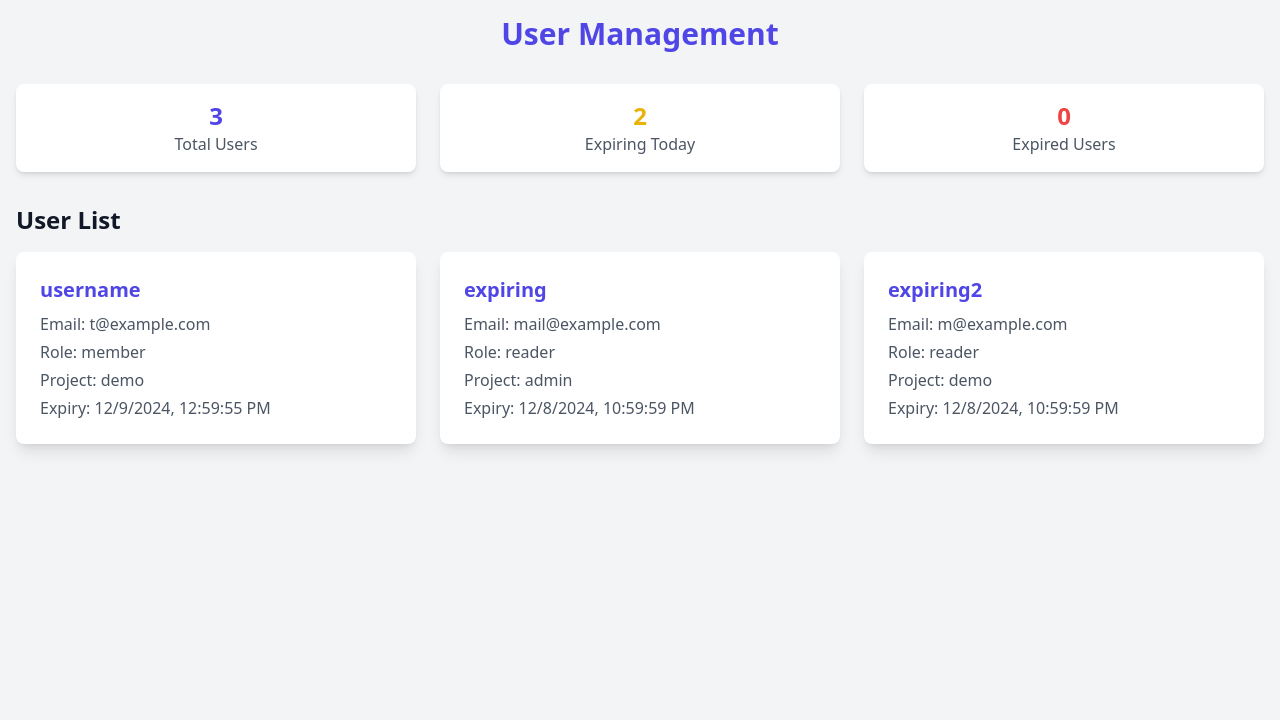
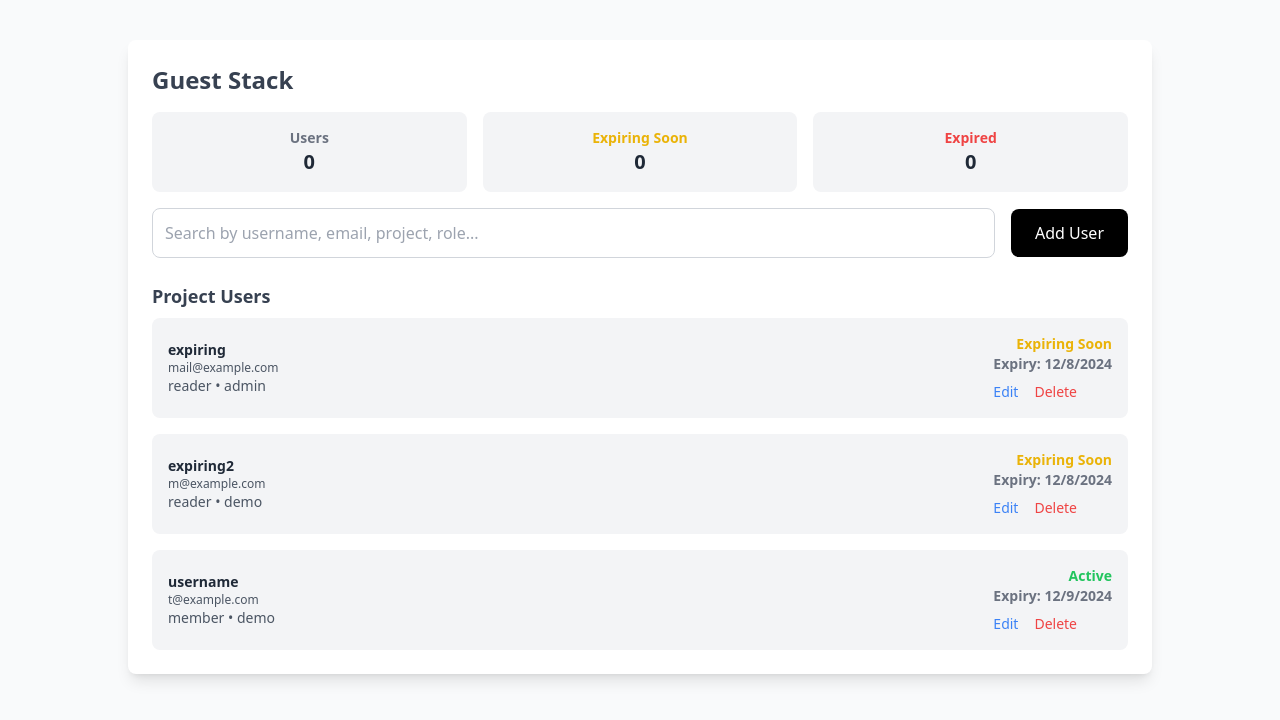
Before and after one commit to carmine-ambrosino/guest-stack, a Flask app: page / in a window 1280 px wide. Shown: the top 720 px of the page. Run offline with Flask 3, Linux system fonts and the light colour scheme; data comes from the database, SQL or seed files in the repository; both versions use the stored data as it was after the commit; parts of the project's set-up code (start-up, migrations or seed data) failed here and were passed over; some libraries are stand-ins or nearby versions.

Commit message:
Update frontend

```diff
--- /dev/null
+++ b/app/backend/static/js/script.js
@@ -0,0 +1,150 @@
+document.addEventListener("DOMContentLoaded", async () => {
+    const API_URL = "/api/v1/users";
+    const userList = document.getElementById("userList");
+    const searchInput = document.getElementById("searchInput");
+
+    let users = [];
+    let selectedUser = null;
+
+    const today = new Date();
+
+    // Funzione per determinare lo stato
+    const getStatus = (expiryDate) => {
+      if (expiryDate < today) return { label: "Expired", color: "text-red-500" };
+      if (expiryDate.toDateString() === today.toDateString())
+        return { label: "Expiring Soon", color: "text-yellow-500" };
+      return { label: "Active", color: "text-green-500" };
+    };
+
+    // Funzione per ordinare gli utenti
+    const sortUsers = (users) => {
+      return users.sort((a, b) => new Date(a.expiry_time) - new Date(b.expiry_time));
+    };
+
+    // Funzione per caricare e visualizzare gli utenti
+    const loadUsers = (filteredUsers) => {
+      userList.replaceChildren();
+
+      filteredUsers.forEach((user) => {
+        const expiryDate = new Date(user.expiry_time);
+        const status = getStatus(expiryDate);
+
+        const userItem = document.createElement("li");
+        userItem.className = "p-4 bg-gray-100 rounded-lg flex justify-between items-center";
+
+        const userInfo = document.createElement("div");
+        userInfo.className = "text-gray-800";
+
+        const userName = document.createElement("p");
+        userName.className = "text-sm font-bold";
+        userName.textContent = user.username;
+
+        const userEmail = document.createElement("p");
+        userEmail.className = "text-xs text-gray-600";
+        userEmail.textContent = user.email;
+
+        const userDetails = document.createElement("p");
+        userDetails.className = "text-sm text-gray-600";
+        userDetails.textContent = `${user.role} • ${user.project_name}`;
+
+        const userStatus = document.createElement("div");
+        userStatus.className = "text-right";
+
+        const statusText = document.createElement("p");
+        statusText.className = `text-sm font-bold ${status.color}`;
+        statusText.textContent = status.label;
+
+        const expiryInfo = document.createElement("p");
+        expiryInfo.className = "text-sm font-bold text-gray-500";
+        expiryInfo.textContent = `Expiry: ${expiryDate.toLocaleDateString()}`;
+
+        const actionButtons = document.createElement("div");
+        actionButtons.className = "mt-2 flex space-x-4";
+
+        const editButton = document.createElement("button");
+        editButton.className = "text-sm text-blue-500 hover:underline";
+        editButton.textContent = "Edit";
+        editButton.onclick = () => openModal("editModal", user);
+
+        const deleteButton = document.createElement("button");
+        deleteButton.className = "text-sm text-red-500 hover:underline";
+        deleteButton.textContent = "Delete";
+        deleteButton.onclick = () => {
+          selectedUser = user;
+          openModal("deleteModal");
+        };
+
+        actionButtons.append(editButton, deleteButton);
+        userStatus.append(statusText, expiryInfo, actionButtons);
+        userInfo.append(userName, userEmail, userDetails);
+        userItem.append(userInfo, userStatus);
+
+        userList.appendChild(userItem);
+      });
+    };
+
+    // Funzione per aprire un modale
+    const openModal = (modalId) => {
+      document.getElementById(modalId).classList.remove("hidden");
+    };
+
+    // Funzione per chiudere un modale
+    const closeModal = (modalId) => {
+      document.getElementById(modalId).classList.add("hidden");
+    };
+
+    // Gestore pulsanti Cancel
+    document.querySelectorAll(".cancel-modal").forEach((button) => {
+      button.addEventListener("click", () => {
+        closeModal("editModal");
+        closeModal("deleteModal");
+      });
+    });
+
+    // Chiudi modale con ESC
+    document.addEventListener("keydown", (e) => {
+      if (e.key === "Escape") {
+        closeModal("editModal");
+        closeModal("deleteModal");
+      }
+    });
+
+    // Effettua la richiesta DELETE
+    document.getElementById("confirmDeleteButton").onclick = async () => {
+      if (selectedUser) {
+        try {
+          await fetch(`${API_URL}/${selectedUser.openstack_user_id}`, {
+            method: "DELETE",
+          });
+          users = users.filter((user) => user.openstack_user_id !== selectedUser.openstack_user_id);
+          loadUsers(users);
+          closeModal("deleteModal");
+        } catch (error) {
+          console.error("Error deleting user:", error);
+        }
+      }
+    };
+
+    // Fetch utenti
+    try {
+      const response = await fetch(API_URL);
+      users = await response.json();
+      users = sortUsers(users);
+      loadUsers(users);
+
+      // Ricerca
+      searchInput.addEventListener("input", (e) => {
+        const query = e.target.value.toLowerCase();
+        const filteredUsers = users.filter(
+          (user) =>
+            user.username.toLowerCase().includes(query) ||
+            user.email.toLowerCase().includes(query) ||
+            user.project_name.toLowerCase().includes(query) ||
+            user.role.toLowerCase().includes(query)
+        );
+        loadUsers(filteredUsers);
+      });
+    } catch (error) {
+      console.error("Errore durante il caricamento degli utenti:", error);
+    }
+  });
--- a/app/backend/templates/index.html
+++ b/app/backend/templates/index.html
@@ -3,108 +3,76 @@
 <head>
   <meta charset="UTF-8">
   <meta name="viewport" content="width=device-width, initial-scale=1.0">
-  <title>User Management</title>
+  <title>Guest Stack</title>
   <script src="https://cdn.tailwindcss.com"></script>
+  <script defer src="/static/js/script.js"></script>
 </head>
-<body class="bg-gray-100 text-gray-900">
+<body class="bg-gray-50 font-sans">
+  <div class="max-w-5xl mx-auto mt-10 p-6 bg-white shadow-lg rounded-lg">
+    <h1 class="text-2xl font-bold text-gray-700 mb-4">Guest Stack</h1>
 
-  <div class="container mx-auto p-4">
-    <h1 class="text-3xl font-semibold text-center text-indigo-600 mb-8">User Management</h1>
-
-    <!-- Summary Section -->
-    <div class="grid grid-cols-1 sm:grid-cols-3 gap-6 text-center mb-8">
-      <div class="bg-white p-4 rounded-lg shadow-md">
-        <h2 id="total-users" class="text-2xl font-semibold text-indigo-600">0</h2>
-        <p class="text-gray-600">Total Users</p>
+    <!-- Statistiche -->
+    <div class="grid grid-cols-3 gap-4 mb-4">
+      <div class="text-center p-4 bg-gray-100 rounded-lg">
+        <p class="text-sm font-bold text-gray-500">Users</p>
+        <p id="totalUsersCount" class="text-xl font-bold text-gray-800">0</p>
       </div>
-      <div class="bg-white p-4 rounded-lg shadow-md">
-        <h2 id="expiring-users" class="text-2xl font-semibold text-yellow-500">0</h2>
-        <p class="text-gray-600">Expiring Today</p>
+      <div class="text-center p-4 bg-gray-100 rounded-lg">
+        <p class="text-sm font-bold text-yellow-500">Expiring Soon</p>
+        <p id="expiringSoonCount" class="text-xl font-bold text-gray-800">0</p>
       </div>
-      <div class="bg-white p-4 rounded-lg shadow-md">
-        <h2 id="expired-users" class="text-2xl font-semibold text-red-500">0</h2>
-        <p class="text-gray-600">Expired Users</p>
+      <div class="text-center p-4 bg-gray-100 rounded-lg">
+        <p class="text-sm font-bold text-red-500">Expired</p>
+        <p id="expiredCount" class="text-xl font-bold text-gray-800">0</p>
       </div>
     </div>
 
-    <!-- User List Section -->
-    <h3 class="text-2xl font-semibold mb-4">User List</h3>
-    <div id="user-list" class="grid grid-cols-1 sm:grid-cols-2 lg:grid-cols-3 gap-6">
-      <p class="text-center text-gray-600">Loading users...</p>
+    <!-- Barra di ricerca -->
+    <div class="flex justify-between items-center mb-6">
+      <input
+        type="text"
+        id="searchInput"
+        placeholder="Search by username, email, project, role..."
+        class="flex-grow p-3 border border-gray-300 rounded-lg focus:ring-2 focus:ring-gray-400 focus:outline-none"
+      />
+      <button
+        id="addUserButton"
+        class="ml-4 bg-black text-white py-3 px-6 rounded-lg"
+      >
+        Add User
+      </button>
+    </div>
+
+    <!-- Lista Utenti -->
+    <div>
+      <h2 class="text-lg font-bold text-gray-700 mb-2">Project Users</h2>
+      <ul id="userList" class="space-y-4">
+        <!-- Gli utenti saranno caricati dinamicamente -->
+      </ul>
     </div>
   </div>
 
-  <script>
-    document.addEventListener('DOMContentLoaded', async () => {
-      try {
-        const response = await fetch('/api/v1/users');
-        const users = await response.json();
+  <!-- Modale modifica -->
+  <div id="editModal" class="hidden fixed inset-0 bg-gray-800 bg-opacity-50 flex items-center justify-center">
+    <div class="bg-white p-6 rounded-lg shadow-lg w-96">
+      <h3 class="text-lg font-bold mb-4">Edit User</h3>
+      <form id="editUserForm">
+        <!-- I campi saranno dinamici -->
+        <button type="button" class="mt-4 bg-gray-500 text-white py-2 px-4 rounded-lg cancel-modal">Cancel</button>
+      </form>
+    </div>
+  </div>
 
-        const today = new Date();
-        today.setHours(0, 0, 0, 0);
-        const tomorrow = new Date(today);
-        tomorrow.setDate(today.getDate() + 1);
-
-        let totalUsers = 0, expiringUsers = 0, expiredUsers = 0;
-        const userList = document.getElementById('user-list');
-        userList.innerHTML = '';
-
-        users.forEach(user => {
-          totalUsers++;
-          const expiryDate = new Date(user.expiry_time);
-
-          if (expiryDate < today) expiredUsers++;
-          else if (expiryDate >= today && expiryDate < tomorrow) expiringUsers++;
-
-          // Crea la card dell'utente senza innerHTML
-          const userCard = document.createElement('div');
-          userCard.className = 'bg-white p-6 rounded-lg shadow-lg user-card';
-
-          const cardTitle = document.createElement('h5');
-          cardTitle.className = 'text-xl font-semibold text-indigo-600 mb-2';
-          cardTitle.textContent = user.username;
-
-          const cardTextEmail = document.createElement('p');
-          cardTextEmail.className = 'text-gray-600 mb-1';
-          cardTextEmail.textContent = `Email: ${user.email}`;
-
-          const cardTextRole = document.createElement('p');
-          cardTextRole.className = 'text-gray-600 mb-1';
-          cardTextRole.textContent = `Role: ${user.role}`;
-
-          const cardTextProject = document.createElement('p');
-          cardTextProject.className = 'text-gray-600 mb-1';
-          cardTextProject.textContent = `Project: ${user.project_name}`;
-
-          const cardTextExpiry = document.createElement('p');
-          cardTextExpiry.className = 'text-gray-600';
-          cardTextExpiry.textContent = `Expiry: ${expiryDate.toLocaleString()}`;
-
-          // Aggiungi gli elementi alla card
-          userCard.appendChild(cardTitle);
-          userCard.appendChild(cardTextEmail);
-          userCard.appendChild(cardTextRole);
-          userCard.appendChild(cardTextProject);
-          userCard.appendChild(cardTextExpiry);
-
-          // Aggiungi la card alla lista degli utenti
-          userList.appendChild(userCard);
-        });
-
-        // Aggiorna il riepilogo
-        document.getElementById('total-users').textContent = totalUsers;
-        document.getElementById('expiring-users').textContent = expiringUsers;
-        document.getElementById('expired-users').textContent = expiredUsers;
-
-      } catch (error) {
-        console.error('Error fetching users:', error);
-        const errorMessage = document.createElement('p');
-        errorMessage.className = 'text-red-500 text-center';
-        errorMessage.textContent = 'Failed to load users.';
-        document.getElementById('user-list').appendChild(errorMessage);
-      }
-    });
-  </script>
-
+  <!-- Modale eliminazione -->
+  <div id="deleteModal" class="hidden fixed inset-0 bg-gray-800 bg-opacity-50 flex items-center justify-center">
+    <div class="bg-white p-6 rounded-lg shadow-lg w-96">
+      <h3 class="text-lg font-bold mb-4">Delete User</h3>
+      <p>Are you sure you want to delete this user?</p>
+      <div class="mt-4 flex justify-end space-x-2">
+        <button type="button" class="bg-gray-500 text-white py-2 px-4 rounded-lg cancel-modal">Cancel</button>
+        <button id="confirmDeleteButton" class="bg-red-500 text-white py-2 px-4 rounded-lg">Delete</button>
+      </div>
+    </div>
+  </div>
 </body>
 </html>
```
Also changed, not shown: app/backend/db/temporary_users.db.
